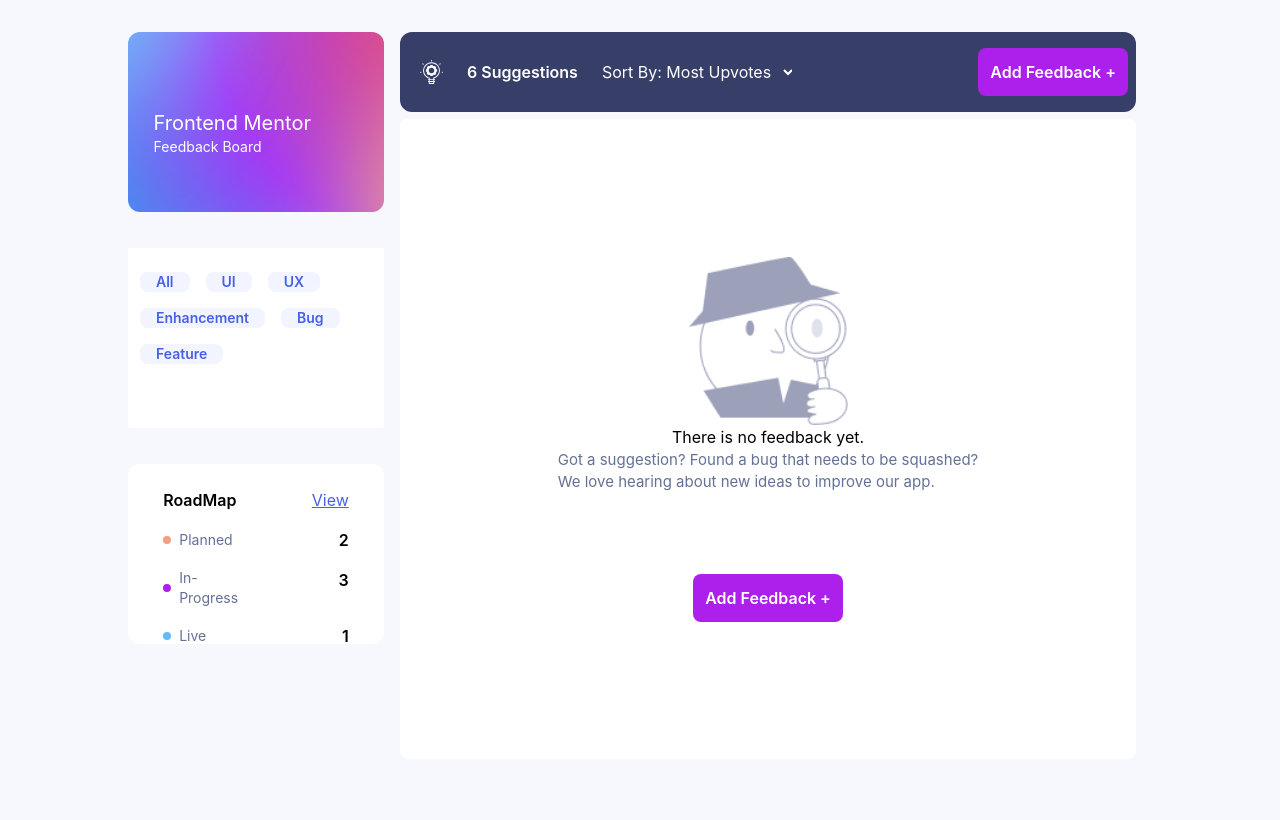
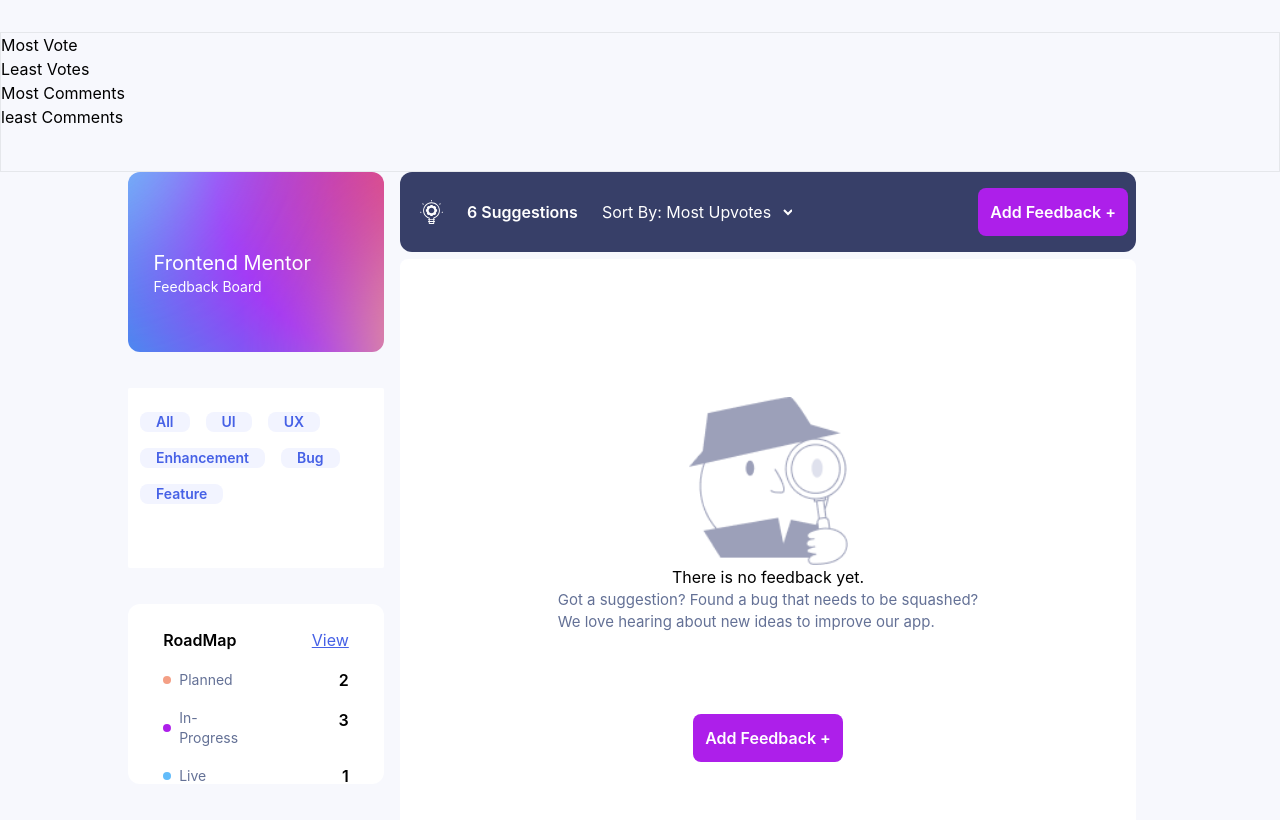
Before and after one commit to adeoye99/product_feedback_app, a React (Create React App) app: page / in a window 1280 px wide. Shown: the top 820 px of the page. Built offline with nearby package versions, Linux system fonts and the light colour scheme.

Commit message:
working on the dropdown

```diff
--- /dev/null
+++ b/src/Components/DropdownFilter.tsx
@@ -0,0 +1,21 @@
+import React, { ReactElement ,Ref } from 'react'
+
+interface Props {
+    filterRef ?: Ref<HTMLDivElement>
+
+}
+
+function DropdownFilter({  filterRef }: Props): ReactElement {
+    return (
+        <div ref = {filterRef} >
+            <ul className='border h-[140px]'>
+                <li>Most Vote</li>
+                <li>Least Votes</li>
+                <li>Most Comments</li>
+                <li>least Comments</li>
+            </ul>
+        </div>
+    )
+}
+
+export default DropdownFilter
--- a/src/Layout/MobileNavbar.tsx
+++ b/src/Layout/MobileNavbar.tsx
@@ -4,11 +4,12 @@
 
 interface Props {
     onClick: () => void;
+    isOpen : boolean
 
 }
 
 
-function MobileNavbar({ onClick }: Props): ReactElement {
+function MobileNavbar({ onClick , isOpen }: Props): ReactElement {
 
 
     return (
@@ -18,11 +19,18 @@
                    <p className='text-sm'>Frontend Mentor</p>
                    <p className='text-sm'>Feedback Board</p>
                 </div>
-               <svg onClick={onClick} className='absolute right-5 ' xmlns="http://www.w3.org/2000/svg" width="20" height="17" viewBox="0 0 20 17" fill="none">
-                     <rect width="20" height="3" fill="white"/>
-                     <rect y="7" width="20" height="3" fill="white"/>
-                     <rect y="14" width="20" height="3" fill="white"/>
-                </svg>
+                {
+                    isOpen ?
+                      <svg xmlns="http://www.w3.org/2000/svg" width="18" height="17" viewBox="0 0 18 17" fill="none">
+                          <path fill-rule="evenodd" clip-rule="evenodd" d="M8.99989 6.37857L2.98948 0.368164L0.868164 2.48948L6.87857 8.49989L0.868164 14.5103L2.98948 16.6316L8.99989 10.6212L15.0103 16.6316L17.1316 14.5103L11.1212 8.49989L17.1316 2.48948L15.0103 0.368164L8.99989 6.37857Z" fill="white"/>
+                     </svg>:
+                       <svg onClick={onClick} className='absolute right-5 ' xmlns="http://www.w3.org/2000/svg" width="20" height="17" viewBox="0 0 20 17" fill="none">
+                             <rect width="20" height="3" fill="white"/>
+                             <rect y="7" width="20" height="3" fill="white"/>
+                              <rect y="14" width="20" height="3" fill="white"/>
+                      </svg>
+                }
+
         </div>
     )
 }
--- a/src/Pages/Home.tsx
+++ b/src/Pages/Home.tsx
@@ -5,9 +5,11 @@
 import Feedback from '../Components/Feedback'
 import NoComment from '../Components/NoComment'
 
+
 import AddFeedBackButton from '../Components/AddFeedBackButton'
 import MobileNavbar from '../Layout/MobileNavbar'
 import SideBar from '../Layout/SideBar'
+import DropdownFilter from '../Components/DropdownFilter'
 interface Props {
 
 }
@@ -17,12 +19,18 @@
 function Home({}: Props): ReactElement {
 
   const [isOpen, setIsOpen] = useState(false);
+  const [filterOpen , setFilterOpen] =  useState(false)
   // const sidebarRef = useRef<HTMLDivElement | null>(null);
-
+    const filterRef = useRef<HTMLDivElement| null>(null)
   const toggleSidebar = () => {
     setIsOpen(!isOpen);
     console.log("hfsgbfj")
   };
+
+  const filterhandle = () => {
+    setFilterOpen(!filterOpen)
+
+  }
   // useEffect(() => {
   //   const handleClickOutside = (event: MouseEvent) => {
   //     if (sidebarRef.current && !(sidebarRef.current as any).contains(event.target)) {
@@ -36,10 +44,24 @@
   //     document.removeEventListener('click', handleClickOutside);
   //   };
   // }, [sidebarRef]);
+  useEffect(() => {
+    const handleClickOutside = (event:any) => {
+      if (filterRef ?.current && !filterRef?.current?.contains(event.target)) {
+        setIsOpen(false);
+      }
+    };
+     document.addEventListener('mousedown', handleClickOutside);
+    return () => {
+     document.removeEventListener('mousedown', handleClickOutside);
+    };
+  }, []);
+
+
     return (
         <div className='bg-[#F7F8FD] pt-[70px] md:pt-8'>
            <MobileNavbar
             onClick = {toggleSidebar}
+            isOpen = {isOpen}
 
 
             />
@@ -48,7 +70,10 @@
             //  sideref = {sidebarRef}
 
             />
+           <DropdownFilter
+             filterRef={filterRef}
 
+           />
             <div className='grid lg:grid-cols-4 h-screen md:w-[80%] mx-auto  '>
                 <div className='hidden flex-row w-[100%] gap-3 md:block md:flex lg:flex-col'>
 
```
